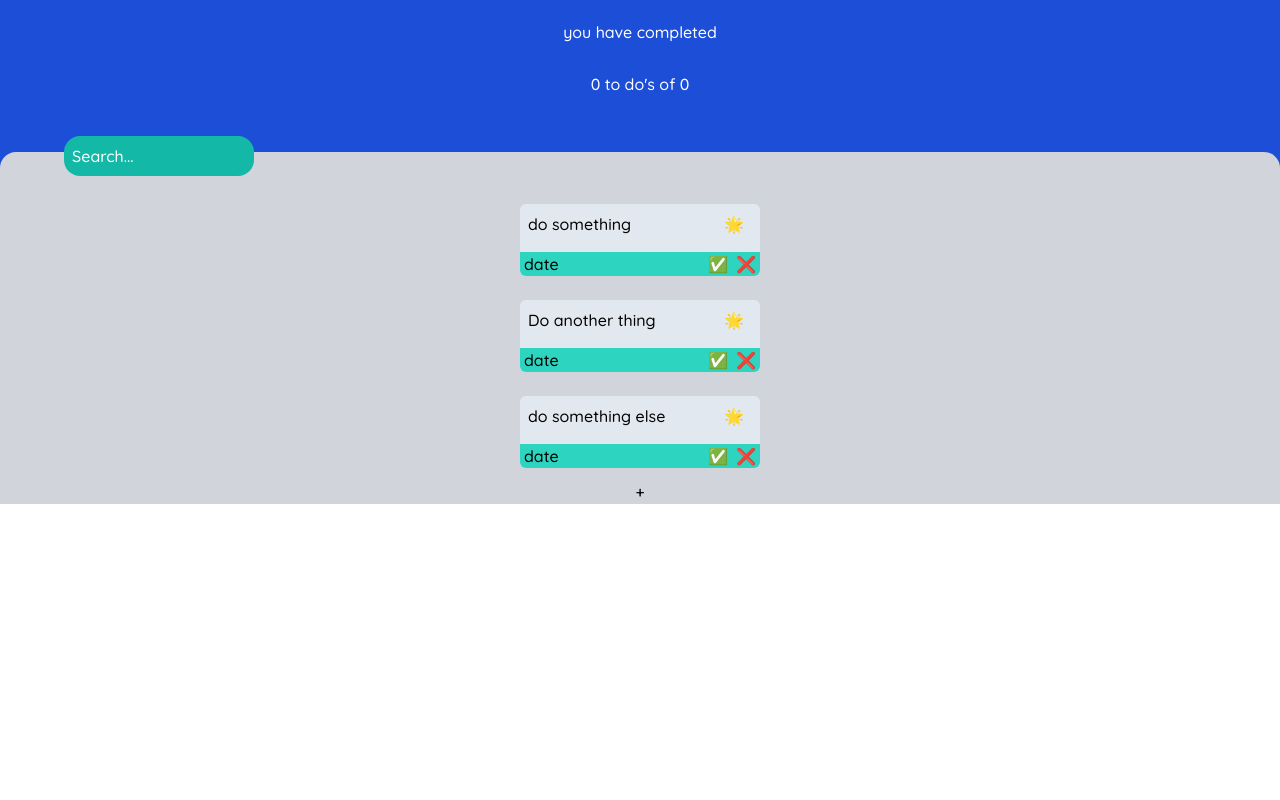
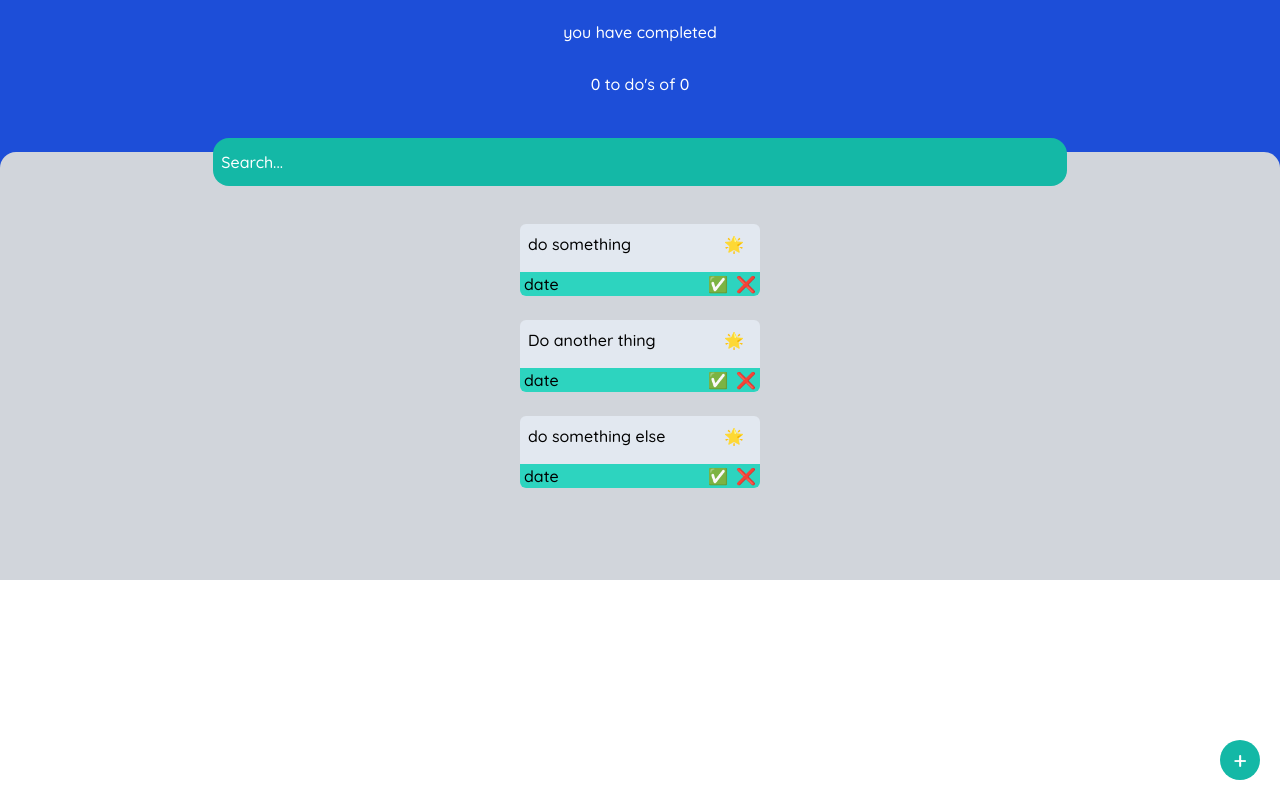
Before and after one commit to oniafk/toDoApp, a React (Vite) app: page / in a window 1280 px wide. Built offline with nearby package versions, Linux system fonts and the light colour scheme.

Commit message:
finished with styles for now ...

```diff
--- a/src/App.tsx
+++ b/src/App.tsx
@@ -8,14 +8,14 @@ function App() {
   return (
     <>
       <main>
-        <section className="header flex bg-blue-700 w-100% h-100% justify-center items-center pb-14  z-1">
+        <section className="header flex bg-blue-700 w-full h-auto justify-center items-center pb-14  z-1">
           <ToDoCounter />
         </section>
-        <div className="bg-blue-700">
-          <section className="relative w-full h-8 bg-gray-300 rounded-t-2xl z-2 pt-10">
+        <div className="bg-blue-700 h-full">
+          <section className="relative w-full h-8 bg-gray-300 rounded-t-2xl z-2 pt-10 pb-5">
             <ToDoSearch />
           </section>
-          <section className="h-auto grid grid-flow-row justify-center bg-gray-300 ">
+          <section className="h-full grid grid-flow-row justify-center bg-gray-300 ">
             <ToDoList
               toDoItems={[
                 { text: "do something" },
--- a/src/components/CreateToDoButton.tsx
+++ b/src/components/CreateToDoButton.tsx
@@ -1,5 +1,9 @@
 function CreateToDoButton() {
-  return <button>+</button>;
+  return (
+    <button className=" fixed bottom-5 right-5 rounded-full bg-teal-500 w-10 h-10 p-auto text-white text-2xl">
+      +
+    </button>
+  );
 }
 
 export { CreateToDoButton };
--- a/src/components/ToDoList.tsx
+++ b/src/components/ToDoList.tsx
@@ -10,7 +10,7 @@ interface ToDoListProps {
 
 function ToDoList(props: ToDoListProps) {
   return (
-    <div className=" grid grid-flow-row content-around justify-items-center w-auto ">
+    <div className=" grid grid-flow-row content-around justify-items-center h-full pb-20 ">
       {props.toDoItems.map((item, index) => (
         <ToDoItem key={index} text={item.text} />
       ))}
--- a/src/components/ToDoSearch.tsx
+++ b/src/components/ToDoSearch.tsx
@@ -1,8 +1,8 @@
 function ToDoSearch() {
   return (
-    <div className="absolute left-16 -top-4 w-16 border-solid rounded-md ">
+    <div className="absolute -top-10 w-4/6 h-12 border-solid rounded-md m-auto inset-0 ">
       <input
-        className="bg-teal-500 rounded-2xl text-white placeholder-white p-2 border-white "
+        className="absolute bg-teal-500 rounded-2xl text-white placeholder-white p-2 border-white  m-auto inset-0"
         type="text"
         placeholder="Search..."
       />
```
